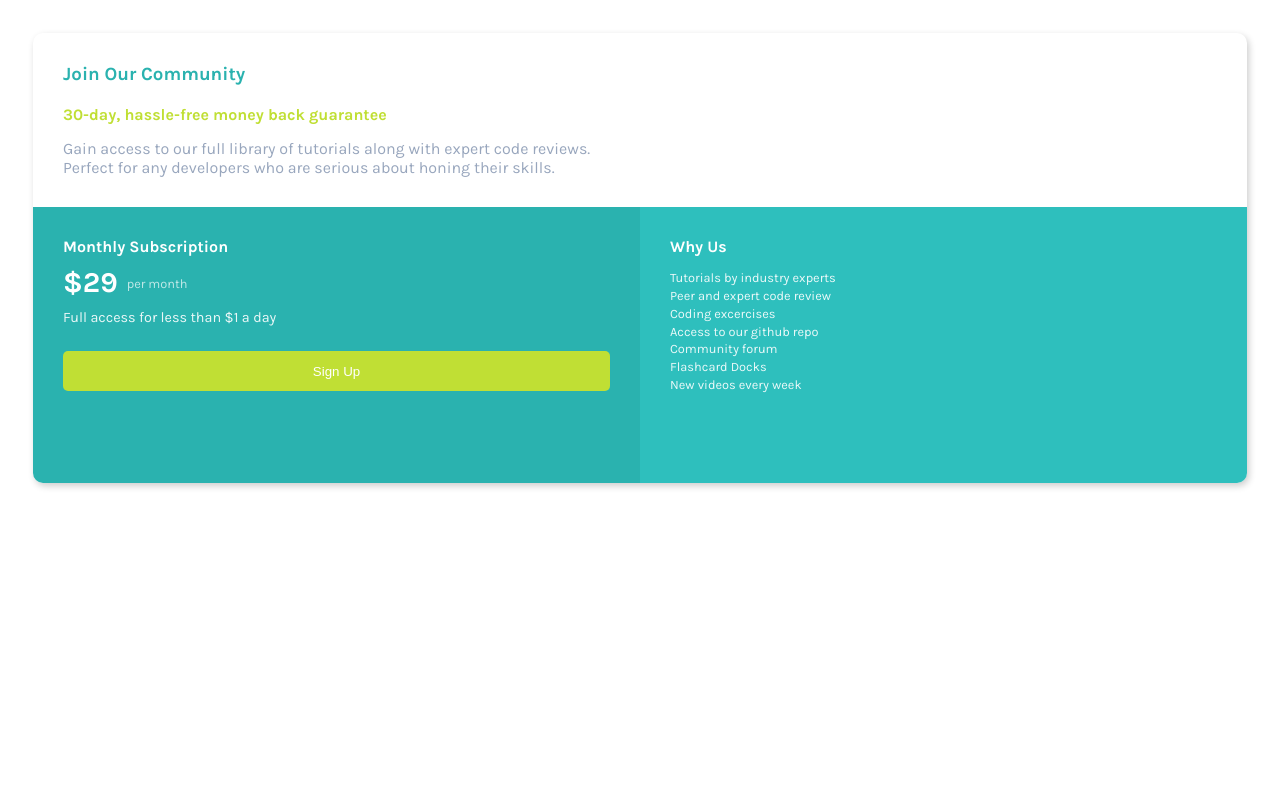
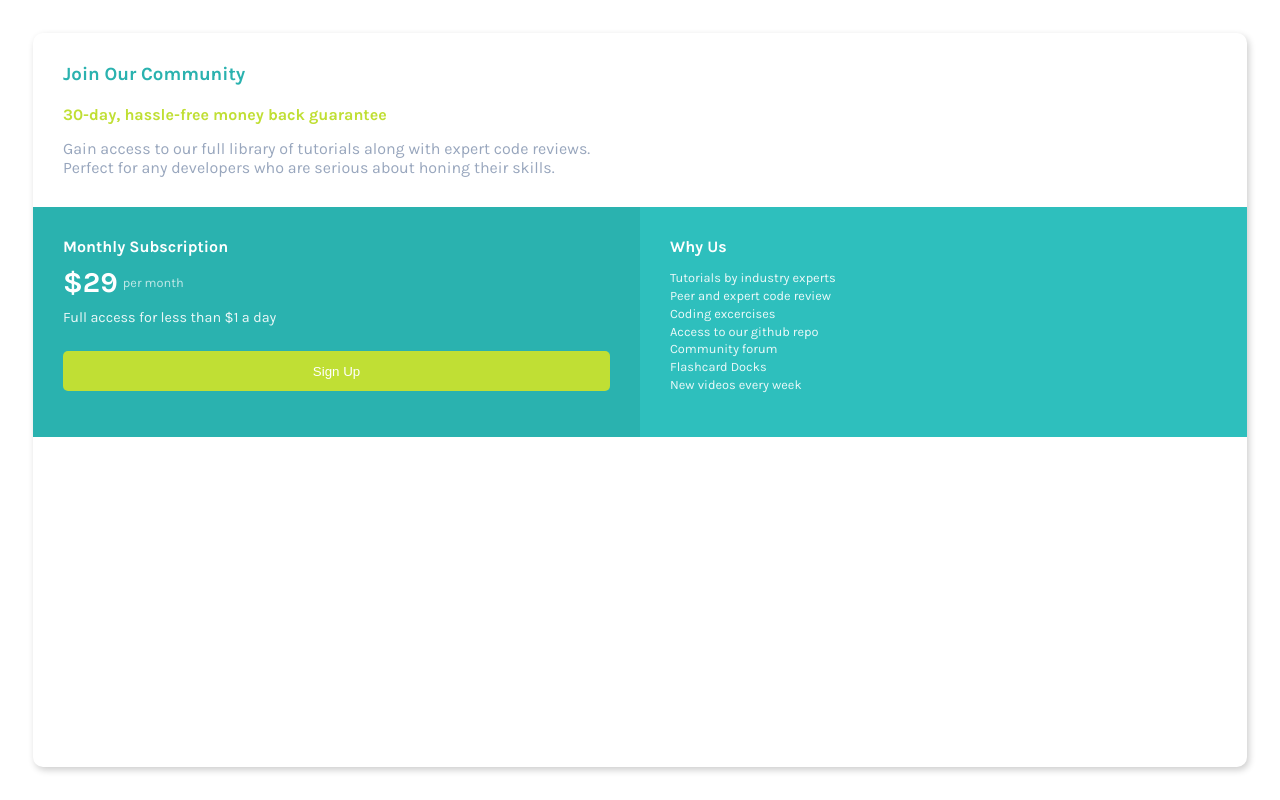
Before and after one commit to dartflutterguy/pricing-card-frontend-mentor-task, a plain HTML site: page index.html in a window 1280 px wide. Drawn offline with Linux system fonts and the light colour scheme; a web font is replaced by a local one.

Commit message:
Update style.css

```diff
--- a/style.css
+++ b/style.css
@@ -46,15 +46,16 @@ body {
 #lower-section {
   height: auto;
   width: 100%;
+  display: flex;
+  flex-direction: column;
 }
 
 #lower-left {
   background-color: #2AB2AF;
   height: auto;
-  width: 100%;
-  display: inline-block;
   padding: 30px;
   color: white;
+  flex-basis: 50%;
 }
 
 #lower-left h4 {
@@ -63,21 +64,21 @@ body {
 
 #price-container {
   margin-bottom: 10px;
+  display: flex;
+  align-items: center;
 }
 
 #amount {
-  display: inline-block;
   font-size: 1.8rem;
   font-weight: 700;
-  margin-right: 5px;
+  flex-basis: 1;
 }
 
 #amount-duration {
-  display: inline-block;
+  margin-left: 5px;
+  flex-basis: 1;
   font-size: 0.8rem;
   opacity: 0.7;
-  position: relative;
-  top: -4px;
 }
 
 #access {
@@ -88,11 +89,9 @@ body {
 #lower-right {
   background-color: #2EBFBD;
   height: auto;
-  width: 100%;
-  display: inline-block;
-  vertical-align: top;
   padding: 30px;
   color: white;
+  flex-basis: 50%;
 }
 
 #lower-right h4 {
@@ -130,24 +129,33 @@ button:hover {
 @media (min-width: 576px) {
   #main-container {
     width: auto;
-    height: 450px;
+    height: 100%;
   }
 
-  #lower-left, #lower-right {
-    width: 50%;
-    height: 100%;
+  #lower-section {
+   display: flex;
+   flex-direction: row;
   }
+
+  #lower-left {
+    flex-basis: 50%;
+    min-width: 0;
+  }
+
+  #lower-right {
+    flex-basis: 50%;
+    min-width: 0;
+
+  }
+
+  #lower-right ul {
+    white-space: normal;
+  }
+
 }
 
 /* based on instructions for this project the breakpoint below is not needed as you can see both breakpoints are having same value. Adding it was for learning reasons to understand how to implement several breakpoints*/
 
 @media (min-width: 992px) {
-  #main-container {
-    width: auto;
-    height: 450px;
-  }
-  #lower-left, #lower-right {
-    width:50%;
-    height: 100%;
-  }
+
 }
```
